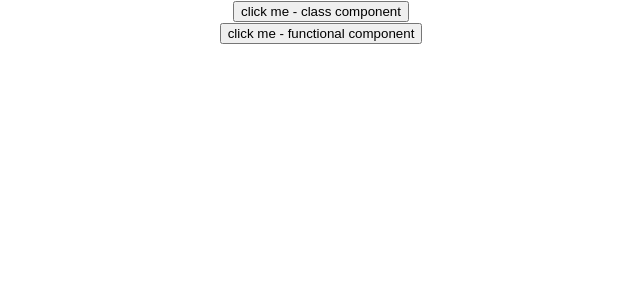
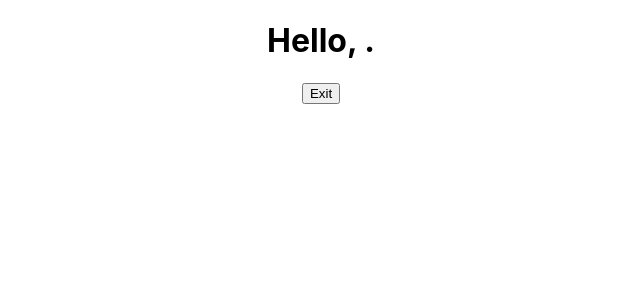
Before and after one commit to Monika-81/React-lessons, a React (Create React App) app in the folder my-app/: page / in a window 1280 px wide. Shown: the top 300 px of the page, without its empty margins (319-959 px from the left). Built offline with nearby package versions, Linux system fonts and the light colour scheme.

Commit message:
Binding event handlers

```diff
--- a/my-app/src/App.js
+++ b/my-app/src/App.js
@@ -1,7 +1,8 @@
 import logo from './logo.svg';
 import './App.css';
-import EventsClass from './components/EventsClass';
-import EventsFunctional from './components/EventsFunctional';
+import EventBinding from './components/EventBinding';
+// import EventsClass from './components/EventsClass';
+// import EventsFunctional from './components/EventsFunctional';
 // import FunctionalGreeting from './components/FunctionalGreetings';
 // import FunctionalGreetingWithProps from './components/FunctionalGreetingsWithProps';
 // import StatefulGreeting from './components/StatefulGreeting';
@@ -15,9 +16,10 @@
       <FunctionalGreetingWithProps greeting="Nice to meet you!" name="John" age="32" />
       <StatefulGreeting greeting="I'm a stateful component" name="Tim"/>
       <StatefulGreetingWithCallback />
-      <StatefulGreetingWithPrevState /> */}
+      <StatefulGreetingWithPrevState />
       <EventsClass />
-      <EventsFunctional />
+      <EventsFunctional /> */}
+      <EventBinding />
     </div>
   );
 }
--- /dev/null
+++ b/my-app/src/components/EventBinding.js
@@ -0,0 +1,44 @@
+import React, { Component } from "react";
+
+class EventBinding extends React.Component {
+
+    constructor(props) {
+        super(props);
+        this.state = {
+            introduction: "Hello",
+            buttonText: "Exit",
+        };
+        // this.handleClick = this.handleClick.bind(this)
+    }
+
+    // handleClick() {
+    //     this.setState({
+    //         introduction: "Goodbye!",
+    //         buttonText: "Enter",
+    //     });
+    //     console.log(this.state.introduction)
+    // }
+
+    handleClick = () => {
+        this.setState({
+            introduction: "Goodbye!",
+            buttonText: "Enter",
+        });
+        console.log(this.state.introduction)
+    }
+
+    render() {
+        return (
+        // <div>
+            // <h1>{this.state.introduction}, {this.props.name}. {this.props.greeting}</h1>
+        //     <button onClick={this.handleClick.bind(this)}>{this.state.buttonText}</button>
+        // </div>
+        <div>
+            <h1>{this.state.introduction}, {this.props.name}. {this.props.greeting}</h1>
+            <button onClick={this.handleClick}>{this.state.buttonText}</button>
+        </div>
+        )
+    };
+}
+
+export default EventBinding;
```
